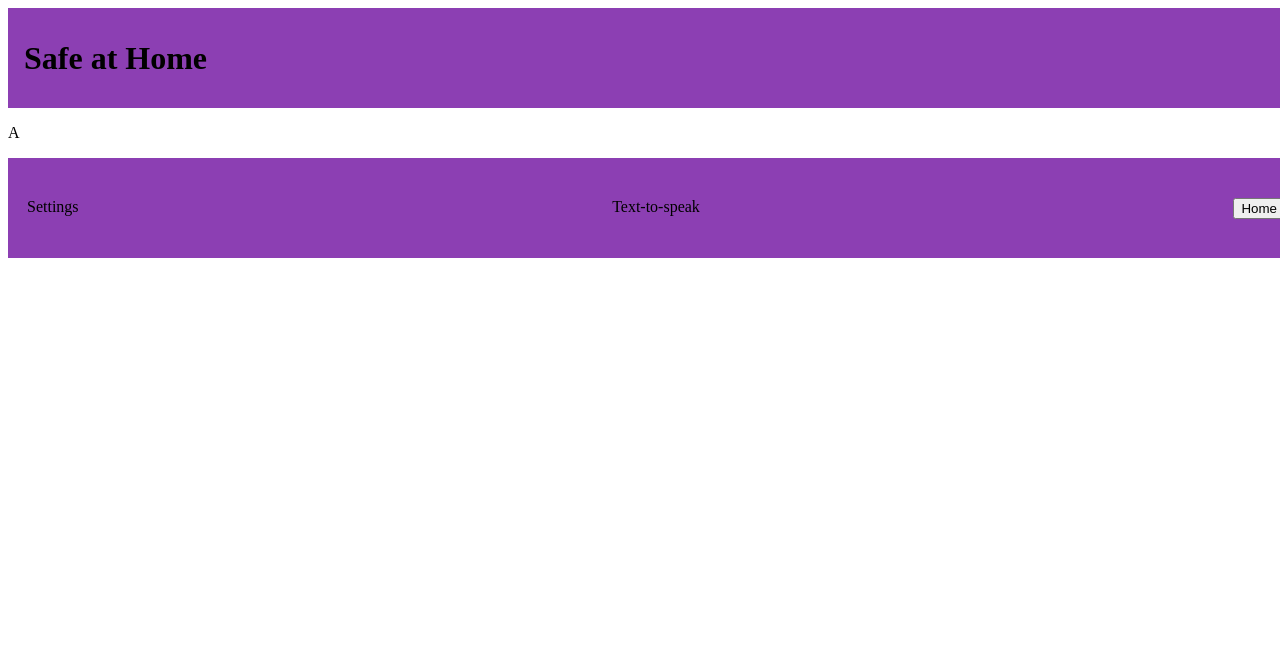
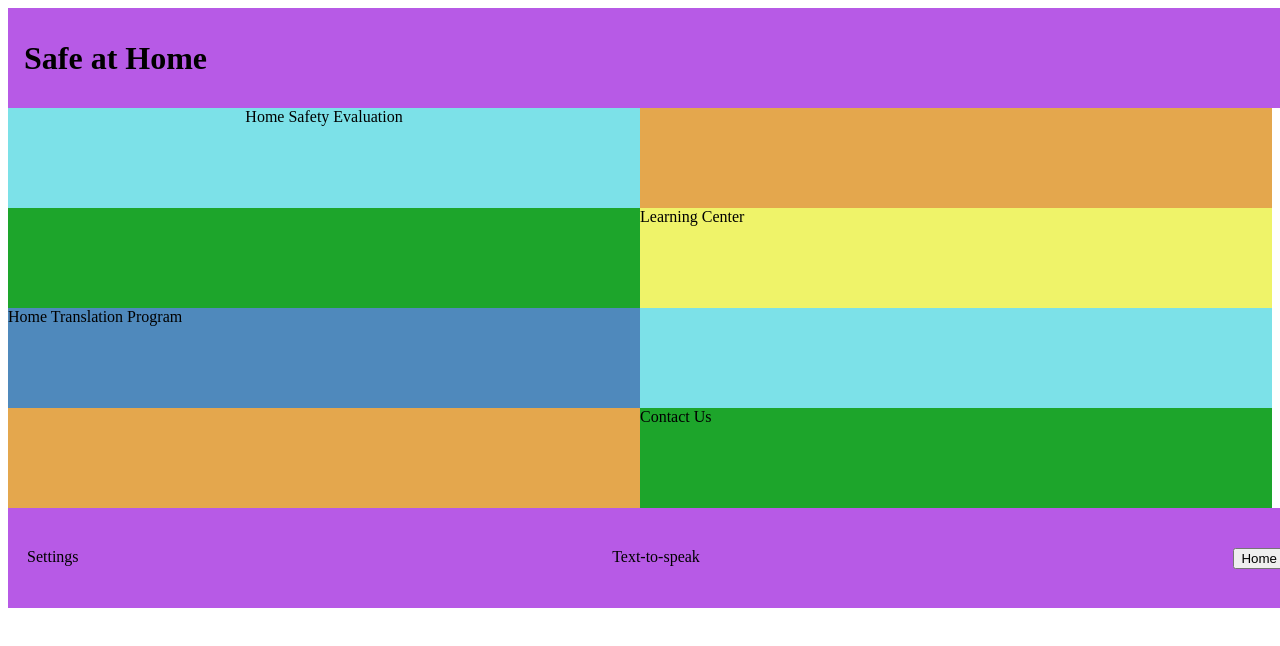
Before and after one commit to wizardto1/angular-brvlna, an Angular app: page /home in a window 1280 px wide. Shown: the top 646 px of the page. Built offline with nearby package versions, Linux system fonts and the light colour scheme.

Commit message:
3 files modified

```diff
--- a/src/app/bottom-bar/bottom-bar.component.html
+++ b/src/app/bottom-bar/bottom-bar.component.html
@@ -1,3 +1,4 @@
+
 <table>
     <tr>
         <td class="d1">
@@ -7,6 +8,6 @@
         <td class="d2">
             Text-to-speak
         </td>
-        <td class="d3"><button>Home</button></td>
+        <td class="d3"><button [routerLink]="['/home']">Home</button></td>
     </tr>
 </table>
--- a/src/app/home/home.component.html
+++ b/src/app/home/home.component.html
@@ -1 +1,29 @@
-<p>A</p>
+<div class="container" style="display: flex; height: 100px;">
+        <div style="width: 50%; background:#7CE1E8; text-align:center">
+            Home Safety Evaluation
+        </div>
+        <div style="flex-grow: 1; background: #E4A74D;">
+        </div>
+    </div>
+    <div class="container" style="display: flex; height: 100px;">
+        <div style="width: 50%; background: #1DA52B;">
+
+        </div>
+        <div style="flex-grow: 1; background: #EFF369;">
+            Learning Center
+        </div>
+    </div>
+    <div class="container" style="display: flex; height: 100px;">
+        <div style="width: 50%; background: #4F89BC;">
+            Home Translation Program
+        </div>
+        <div style="flex-grow: 1; background:#7CE1E8;">
+        </div>
+    </div>
+    <div class="container" style="display: flex; height: 100px;">
+        <div style="width: 50%; background: #E4A74D;">
+        </div>
+        <div style="flex-grow: 1; background: #1DA52B;">
+            Contact Us
+        </div>
+    </div>
--- a/src/styles.css
+++ b/src/styles.css
@@ -2,7 +2,7 @@
 app-top-bar {
   width: 100%;
   height: 68px;
-  background-color: #8C3FB3;
+  background-color: #B75AE6;
   padding: 16px;
   display: flex;
   flex-direction: row;
@@ -12,7 +12,7 @@ app-top-bar {
 app-bottom-bar {
   width: 100%;
   height: 68px;
-  background-color: #8C3FB3;
+  background-color: #B75AE6;
   padding: 16px;
   display: flex;
   flex-direction: row;
```
